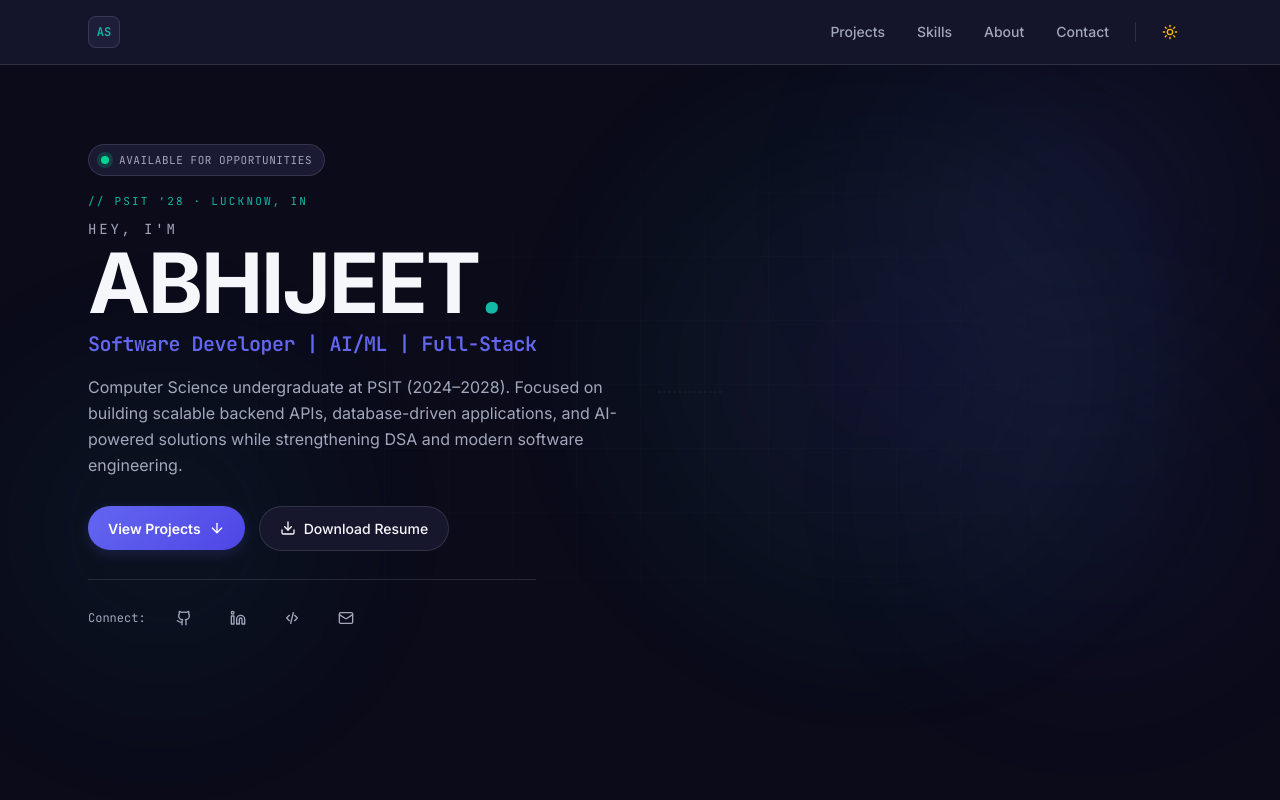
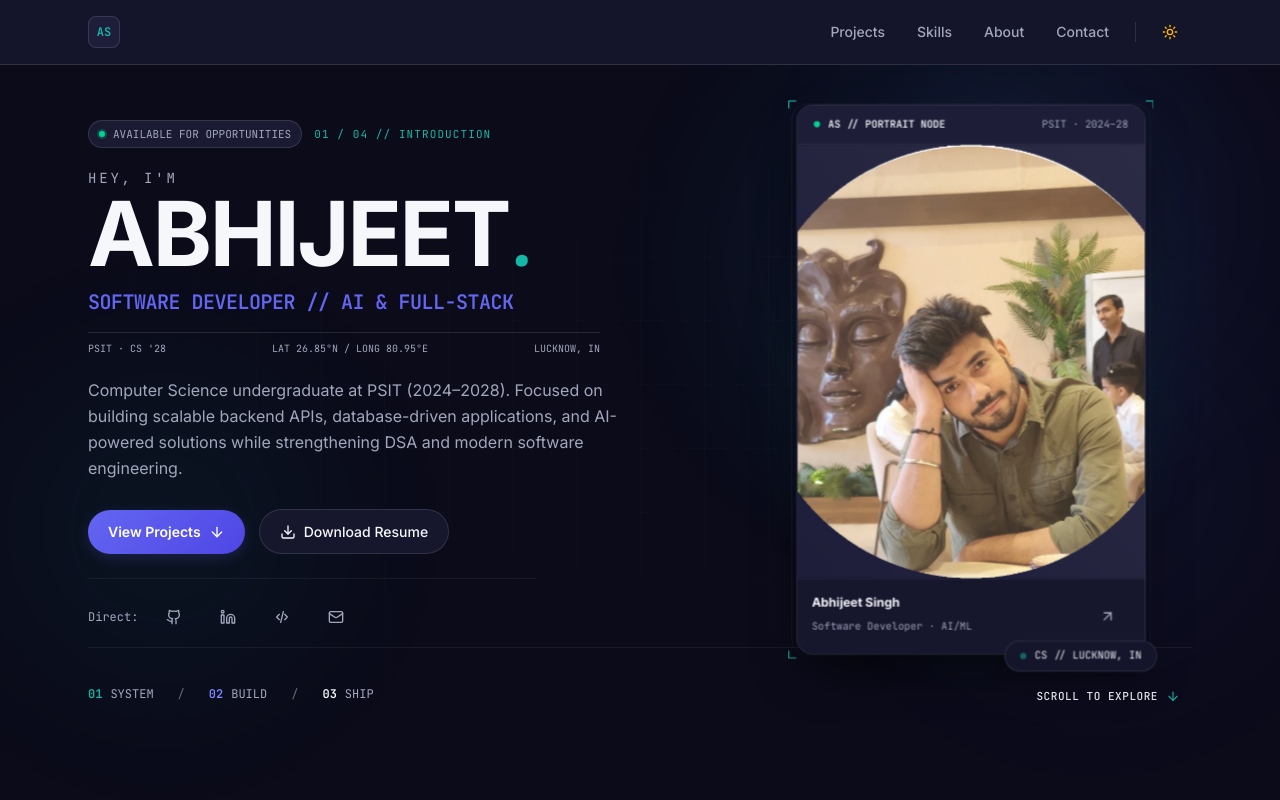
Before and after one commit to Abhijeet-Singh-01/Portfolio, a React (Vite) app: page / in a window 1280 px wide. Shown: the top 800 px of the page. Built offline with nearby package versions, Linux system fonts and the light colour scheme.

Commit message:
feat(hero): rebuild Hero structure into editorial typographic canvas with physical portrait card

```diff
--- a/src/components/Hero/Hero.tsx
+++ b/src/components/Hero/Hero.tsx
@@ -1,11 +1,11 @@
 import React, { useRef } from 'react';
-import { ArrowDown, Download, Mail } from 'lucide-react';
+import { ArrowDown, Download, Mail, ArrowUpRight } from 'lucide-react';
 import { siteLinks } from '../../data/socialLinks';
 import profilePhoto from '../../assets/images/profile.webp';
 import { GithubIcon, LinkedinIcon, LeetcodeIcon } from '../common/BrandIcons';
 
 export const Hero: React.FC = () => {
-  const coreRef = useRef<HTMLDivElement>(null);
+  const cardSceneRef = useRef<HTMLDivElement>(null);
 
   const scrollToProjects = () => {
     const projectsEl = document.getElementById('projects');
@@ -17,58 +17,58 @@ export const Hero: React.FC = () => {
   const handlePointerMove = (e: React.PointerEvent<HTMLDivElement>) => {
     if (e.pointerType === 'touch') return;
     if (typeof window !== 'undefined' && window.matchMedia('(prefers-reduced-motion: reduce)').matches) return;
-    if (!coreRef.current) return;
+    if (!cardSceneRef.current) return;
 
     const rect = e.currentTarget.getBoundingClientRect();
     const x = (e.clientX - rect.left) / rect.width - 0.5;
     const y = (e.clientY - rect.top) / rect.height - 0.5;
 
-    // Controlled, restrained physical tilt (max ~5 degrees)
-    const rx = (-y * 9).toFixed(2);
-    const ry = (x * 9).toFixed(2);
-    coreRef.current.style.setProperty('--hero-rx', `${rx}deg`);
-    coreRef.current.style.setProperty('--hero-ry', `${ry}deg`);
+    // Controlled, tactile 3D card tilt (max ~6 degrees)
+    const rx = (-y * 11).toFixed(2);
+    const ry = (x * 11).toFixed(2);
+    cardSceneRef.current.style.setProperty('--hero-rx', `${rx}deg`);
+    cardSceneRef.current.style.setProperty('--hero-ry', `${ry}deg`);
   };
 
   const handlePointerLeave = () => {
-    if (!coreRef.current) return;
-    coreRef.current.style.setProperty('--hero-rx', '0deg');
-    coreRef.current.style.setProperty('--hero-ry', '0deg');
+    if (!cardSceneRef.current) return;
+    cardSceneRef.current.style.setProperty('--hero-rx', '0deg');
+    cardSceneRef.current.style.setProperty('--hero-ry', '0deg');
   };
 
   return (
     <section
       id="home"
-      className="relative min-h-[calc(100svh-4rem)] flex items-center justify-center pt-20 sm:pt-24 lg:pt-28 pb-12 sm:pb-16 px-4 sm:px-6 max-w-6xl mx-auto overflow-hidden"
+      className="relative min-h-[calc(100svh-4rem)] flex flex-col justify-between pt-20 sm:pt-24 lg:pt-28 pb-8 sm:pb-12 px-4 sm:px-6 max-w-6xl mx-auto overflow-hidden"
     >
-      {/* Background Visual Bridge: Soft Ambient Radiance extending between typography & 3D core */}
+      {/* Layer 1: Ambient Background Illumination (CSS radial gradients, 0 JS) */}
       <div
-        className="pointer-events-none absolute right-0 top-1/2 -translate-y-1/2 w-[340px] sm:w-[500px] lg:w-[680px] h-[340px] sm:h-[500px] lg:h-[680px] bg-[radial-gradient(circle,rgba(99,102,241,0.13)_0%,rgba(20,184,166,0.06)_45%,transparent_70%)] blur-3xl opacity-80"
+        className="pointer-events-none absolute -top-12 -right-12 w-[300px] sm:w-[480px] lg:w-[620px] h-[300px] sm:h-[480px] lg:h-[620px] bg-[radial-gradient(circle,rgba(99,102,241,0.12)_0%,rgba(20,184,166,0.05)_50%,transparent_70%)] blur-3xl opacity-75"
         aria-hidden="true"
       />
 
-      <div className="w-full grid grid-cols-1 lg:grid-cols-12 gap-8 lg:gap-6 items-center relative z-10">
-        {/* Left Column: Typography, Role, Proposition & Actions (7 cols) */}
-        <div className="lg:col-span-7 flex flex-col items-start text-left">
-          {/* Item 1: Subtle Premium Status Badge */}
-          <div className="hero-in-1 inline-flex items-center gap-2.5 px-3 py-1.5 rounded-full border border-[var(--border)] bg-[var(--surface-2)]/80 backdrop-blur-sm text-[11px] font-mono tracking-wider uppercase text-[var(--text-2)] mb-4">
-            <span className="w-2 h-2 rounded-full bg-emerald-400 ring-4 ring-emerald-400/20" aria-hidden="true" />
-            <span>Available for opportunities</span>
+      {/* Main Editorial Canvas */}
+      <div className="w-full grid grid-cols-1 lg:grid-cols-12 gap-8 lg:gap-8 items-center my-auto">
+        {/* Left / Center-Dominant Typographic Hierarchy (7 cols desktop) */}
+        <div className="lg:col-span-7 flex flex-col items-start text-left z-10 order-1">
+          {/* System Micro-Header */}
+          <div className="hero-in-1 flex flex-wrap items-center gap-3 mb-4 sm:mb-5">
+            <div className="inline-flex items-center gap-2 px-2.5 py-1 rounded-full border border-[var(--border)] bg-[var(--surface-2)]/80 backdrop-blur-sm text-[11px] font-mono text-[var(--text-2)]">
+              <span className="w-1.5 h-1.5 rounded-full bg-emerald-400 ring-2 ring-emerald-400/25" aria-hidden="true" />
+              <span>AVAILABLE FOR OPPORTUNITIES</span>
             </div>
 
-          {/* Item 2: Editorial Micro-Label */}
-          <div className="hero-in-2 flex items-center gap-2 mb-2">
-            <span className="text-[11px] font-mono tracking-[0.2em] text-[var(--accent-secondary)] uppercase">
-              // PSIT '28 · LUCKNOW, IN
+            <span className="text-[11px] font-mono tracking-widest text-[var(--accent-secondary)] uppercase">
+              01 / 04 // INTRODUCTION
             </span>
           </div>
 
-          {/* Item 3: Commanding Display Heading with Selective Accent */}
-          <div className="hero-in-3 mb-2">
+          {/* Editorial Display Heading (Rendered immediately for near-instant LCP) */}
+          <div className="mb-3">
             <span className="text-xs sm:text-sm font-mono tracking-[0.2em] uppercase text-[var(--text-2)] mb-1 block">
               HEY, I'M
             </span>
-            <h1 className="text-5xl sm:text-6xl md:text-7xl lg:text-[clamp(3.25rem,6.5vw,5.5rem)] font-black tracking-tight uppercase leading-[0.95] text-[var(--text)] select-none">
+            <h1 className="text-5xl sm:text-6xl md:text-7xl lg:text-[clamp(3.5rem,7vw,5.75rem)] font-black tracking-tight uppercase leading-[0.94] text-[var(--text)] select-none">
               ABHIJEET
               <span className="text-[var(--accent-secondary)] font-serif italic text-4xl sm:text-5xl md:text-6xl lg:text-7xl ml-1">
                 .
@@ -76,56 +76,27 @@ export const Hero: React.FC = () => {
             </h1>
           </div>
 
-          {/* Item 4: Role Line (Visually Stronger than paragraph, smaller than name) */}
-          <p className="hero-in-4 text-base sm:text-lg lg:text-xl font-bold font-mono tracking-tight text-[var(--accent-primary)] mb-4">
-            Software Developer | AI/ML | Full-Stack
+          {/* Technical Role Line */}
+          <p className="hero-in-3 text-base sm:text-lg lg:text-xl font-bold font-mono tracking-tight text-[var(--accent-primary)] mb-4">
+            SOFTWARE DEVELOPER // AI &amp; FULL-STACK
           </p>
 
-          {/* Mobile-Only 3D Centerpiece Placement (Embedded seamlessly before description) */}
-          <div
-            className="w-full flex lg:hidden justify-center my-6 py-2"
-            aria-hidden="true"
-          >
-            <div className="relative w-56 h-56 sm:w-64 sm:h-64 flex items-center justify-center select-none pointer-events-none">
-              {/* Ambient Glow */}
-              <div className="absolute -inset-4 rounded-full bg-[radial-gradient(circle,rgba(99,102,241,0.22)_0%,rgba(20,184,166,0.1)_50%,transparent_70%)] blur-lg" />
-
-              {/* Orbital Ring SVG */}
-              <svg className="absolute -inset-3 w-[calc(100%+24px)] h-[calc(100%+24px)] opacity-35" viewBox="0 0 200 200">
-                <circle cx="100" cy="100" r="92" stroke="var(--border)" strokeWidth="1" strokeDasharray="4 8" fill="none" />
-                <circle cx="100" cy="100" r="82" stroke="var(--accent-secondary)" strokeWidth="1.2" strokeDasharray="2 12" fill="none" />
-                <path d="M 100 2 L 100 8 M 100 192 L 100 198 M 2 100 L 8 100 M 192 100 L 198 100" stroke="var(--accent-secondary)" strokeWidth="1.5" />
-              </svg>
-
-              {/* Photo */}
-              <div className="relative w-44 h-44 sm:w-52 sm:h-52 rounded-full overflow-hidden border-2 border-[var(--border)] shadow-2xl bg-[var(--surface-2)]">
-                <img
-                  src={profilePhoto}
-                  alt=""
-                  width={800}
-                  height={800}
-                  loading="eager"
-                  className="w-full h-full object-cover"
-                />
+          {/* Architectural Hairline Divider */}
+          <div className="hero-in-4 w-full max-w-lg flex items-center justify-between border-t border-[var(--border)] pt-2 mb-5 text-[10px] font-mono text-[var(--text-2)]" aria-hidden="true">
+            <span>PSIT · CS '28</span>
+            <span>LAT 26.85°N / LONG 80.95°E</span>
+            <span>LUCKNOW, IN</span>
           </div>
 
-              {/* Metadata Badge */}
-              <div className="absolute -bottom-1 -right-1 px-3 py-1 rounded-full bg-[var(--surface)]/95 border border-[var(--border)] shadow-lg flex items-center gap-1.5">
-                <span className="w-1.5 h-1.5 rounded-full bg-emerald-400" />
-                <span className="text-[10px] font-mono text-[var(--text)]">CS @ PSIT '28</span>
-              </div>
-            </div>
-          </div>
-
-          {/* Item 5: Short Value Proposition (Grounded & Truthful) */}
+          {/* Grounded & Truthful Summary */}
           <p className="hero-in-5 text-sm sm:text-base text-[var(--text-2)] max-w-xl leading-relaxed mb-7">
             Computer Science undergraduate at PSIT (2024–2028). Focused on building scalable backend
             APIs, database-driven applications, and AI-powered solutions while strengthening DSA and
             modern software engineering.
           </p>
 
-          {/* Item 6: Primary & Secondary Actions */}
-          <div className="hero-in-6 flex flex-wrap items-center gap-3.5 w-full sm:w-auto mb-7">
+          {/* Action CTAs */}
+          <div className="hero-in-6 flex flex-wrap items-center gap-3.5 w-full sm:w-auto mb-6">
             <button
               type="button"
               onClick={scrollToProjects}
@@ -145,9 +116,9 @@ export const Hero: React.FC = () => {
             </a>
           </div>
 
-          {/* Item 7: Compact Social Links Row */}
-          <div className="hero-in-7 flex items-center gap-2.5 pt-4 border-t border-[var(--border)] w-full max-w-md">
-            <span className="text-xs font-mono text-[var(--text-2)] mr-1.5">Connect:</span>
+          {/* Compact Social Links */}
+          <div className="hero-in-7 flex items-center gap-2.5 pt-4 border-t border-[var(--border-subtle)] w-full max-w-md">
+            <span className="text-xs font-mono text-[var(--text-2)] mr-1">Direct:</span>
 
             <a
               href={siteLinks.github.url}
@@ -189,76 +160,44 @@ export const Hero: React.FC = () => {
           </div>
         </div>
 
-        {/* Right Column: 3D Digital System Core Centerpiece (Desktop Only, 5 cols with visual overlap) */}
+        {/* Right Column: Single Unified Physical Portrait Card (Order 2, shared desktop & mobile) */}
         <div
-          className="hidden lg:flex lg:col-span-5 justify-center relative lg:-ml-6 xl:-ml-10"
+          className="lg:col-span-5 flex justify-center relative select-none order-2 my-4 lg:my-0"
           onPointerMove={handlePointerMove}
           onPointerLeave={handlePointerLeave}
         >
-          {/* Subtle Technical Bridging Axis */}
+          <div className="hero-in-core hero-3d-scene w-full max-w-[280px] sm:max-w-[320px] xl:max-w-[340px] min-h-[380px] sm:min-h-[420px]">
+            <div ref={cardSceneRef} className="hero-3d-wrap relative flex items-center justify-center">
+              {/* Back Layer: Ambient Illumination Plane (-35px) */}
               <div
-            className="absolute -left-12 top-1/2 -translate-y-1/2 w-16 h-px border-t border-dashed border-[var(--border)] opacity-60 pointer-events-none"
+                className="hero-plane-glow absolute -inset-6 rounded-3xl bg-[radial-gradient(ellipse_at_center,rgba(99,102,241,0.22)_0%,rgba(20,184,166,0.08)_50%,transparent_70%)] blur-xl pointer-events-none"
                 aria-hidden="true"
               />
 
-          <div className="hero-in-core hero-3d-scene cursor-default select-none">
+              {/* Back Layer: Thin Geometric Architectural Wireframe (-15px) */}
               <div
-              ref={coreRef}
-              className="hero-3d-wrap relative w-72 h-72 xl:w-80 xl:h-80 flex items-center justify-center"
-            >
-              {/* LAYER 1: Ambient Halo Glow (-40px) */}
-              <div
-                className="hero-layer-glow absolute -inset-10 rounded-full bg-[radial-gradient(circle_at_35%_35%,rgba(99,102,241,0.25)_0%,rgba(20,184,166,0.12)_45%,transparent_70%)] blur-xl pointer-events-none"
-                aria-hidden="true"
-              />
-
-              {/* LAYER 2: Large Orbital Outer Ring (-18px) */}
-              <svg
-                className="hero-layer-orbital absolute -inset-8 w-[calc(100%+64px)] h-[calc(100%+64px)] pointer-events-none opacity-40 animate-[spin_100s_linear_infinite]"
-                viewBox="0 0 240 240"
+                className="hero-plane-wire absolute -inset-3 rounded-2xl border border-[var(--border-subtle)] pointer-events-none"
                 aria-hidden="true"
               >
-                <circle cx="120" cy="120" r="114" stroke="var(--border)" strokeWidth="1" strokeDasharray="4 8" fill="none" />
-                <circle cx="120" cy="120" r="104" stroke="var(--accent-secondary)" strokeWidth="1.2" strokeDasharray="1 14" fill="none" opacity="0.7" />
-                <path d="M 120 2 L 120 10 M 120 230 L 120 238 M 2 120 L 10 120 M 230 120 L 238 120" stroke="var(--accent-secondary)" strokeWidth="1.5" />
-                <circle cx="120" cy="6" r="2.5" fill="var(--accent-secondary)" />
-                <circle cx="120" cy="234" r="2.5" fill="var(--accent-primary)" />
-              </svg>
-
-              {/* LAYER 3: Technical Telemetry Ring (+12px) */}
-              <svg
-                className="hero-layer-telemetry absolute -inset-4 w-[calc(100%+32px)] h-[calc(100%+32px)] pointer-events-none opacity-30"
-                viewBox="0 0 200 200"
-                aria-hidden="true"
-              >
-                <circle cx="100" cy="100" r="95" stroke="var(--accent-primary)" strokeWidth="0.8" strokeDasharray="8 16" fill="none" />
-                <text x="100" y="16" fill="var(--text-2)" fontSize="5" fontFamily="monospace" textAnchor="middle" letterSpacing="1">
-                  SYS.01 // LAT 26.85°N
-                </text>
-                <text x="100" y="190" fill="var(--text-2)" fontSize="5" fontFamily="monospace" textAnchor="middle" letterSpacing="1">
-                  LONG 80.95°E // CORE
-                </text>
-              </svg>
-
-              {/* LAYER 4: Precision Crosshairs & Alignment Nodes (+26px) */}
-              <div className="hero-layer-crosshairs absolute -inset-2 pointer-events-none" aria-hidden="true">
-                <span className="absolute top-0 left-1/2 -translate-x-1/2 -translate-y-1/2 w-1.5 h-1.5 rounded-full bg-[var(--accent-secondary)] ring-2 ring-[var(--surface)]" />
-                <span className="absolute bottom-0 left-1/2 -translate-x-1/2 translate-y-1/2 w-1.5 h-1.5 rounded-full bg-[var(--accent-primary)] ring-2 ring-[var(--surface)]" />
-                <span className="absolute left-0 top-1/2 -translate-x-1/2 -translate-y-1/2 w-1.5 h-1.5 rounded-full bg-[var(--border)]" />
-                <span className="absolute right-0 top-1/2 translate-x-1/2 -translate-y-1/2 w-1.5 h-1.5 rounded-full bg-[var(--border)]" />
+                <span className="absolute -top-1 -left-1 w-2 h-2 border-t border-l border-[var(--accent-secondary)]" />
+                <span className="absolute -top-1 -right-1 w-2 h-2 border-t border-r border-[var(--accent-secondary)]" />
+                <span className="absolute -bottom-1 -left-1 w-2 h-2 border-b border-l border-[var(--accent-secondary)]" />
+                <span className="absolute -bottom-1 -right-1 w-2 h-2 border-b border-r border-[var(--accent-secondary)]" />
               </div>
 
-              {/* LAYER 5: Dimensional Glass Lens Bezel (+40px) */}
-              <div
-                className="hero-layer-lens absolute inset-0 rounded-full border-2 border-[var(--border)] bg-[radial-gradient(circle_at_30%_30%,rgba(99,102,241,0.18)_0%,rgba(14,13,34,0.92)_55%,rgba(11,11,26,0.98)_100%)] shadow-[0_12px_44px_rgba(0,0,0,0.55)] pointer-events-none overflow-hidden"
-                aria-hidden="true"
-              >
-                {/* Subtle Glass Highlight Sheen */}
-                <div className="absolute inset-0 bg-gradient-to-tr from-transparent via-white/5 to-white/10 opacity-70" />
+              {/* Middle Layer: The Physical Portrait Card (+32px) */}
+              <div className="hero-portrait-card relative w-full rounded-2xl bg-[var(--surface)] border border-[var(--border)] shadow-[0_24px_50px_-12px_rgba(0,0,0,0.65)] overflow-hidden">
+                {/* Physical Card Header */}
+                <div className="px-4 py-2.5 bg-[var(--surface-2)]/90 border-b border-[var(--border-subtle)] flex items-center justify-between text-[10px] font-mono text-[var(--text-2)]">
+                  <div className="flex items-center gap-2">
+                    <span className="w-1.5 h-1.5 rounded-full bg-emerald-400" />
+                    <span className="font-semibold text-[var(--text)]">AS // PORTRAIT NODE</span>
+                  </div>
+                  <span>PSIT · 2024–28</span>
                 </div>
 
-              {/* LAYER 6: Real Untouched Authentic Portrait Photo (+52px) */}
-              <div className="hero-layer-photo relative w-56 h-56 xl:w-64 xl:h-64 rounded-full overflow-hidden border border-[var(--border)] shadow-2xl bg-[var(--surface-2)]">
+                {/* Real Untouched Photo with Subtle Framing */}
+                <div className="relative aspect-[4/5] bg-[var(--surface-2)] overflow-hidden">
                   <img
                     src={profilePhoto}
                     alt="Portrait of Abhijeet Singh"
@@ -268,20 +207,80 @@ export const Hero: React.FC = () => {
                     fetchPriority="high"
                     className="w-full h-full object-cover select-none"
                   />
+                  {/* Subtle Inner Glass Highlight */}
+                  <div
+                    className="absolute inset-0 bg-gradient-to-tr from-transparent via-white/5 to-white/10 pointer-events-none opacity-60"
+                    aria-hidden="true"
+                  />
                 </div>
 
-              {/* LAYER 7: Floating System Metadata Pill (+66px) */}
+                {/* Physical Card Footer */}
+                <div className="p-3.5 bg-[var(--surface)] border-t border-[var(--border-subtle)] flex items-center justify-between">
+                  <div>
+                    <span className="text-xs font-bold text-[var(--text)] block leading-tight">
+                      Abhijeet Singh
+                    </span>
+                    <span className="text-[10px] font-mono text-[var(--text-2)]">
+                      Software Developer · AI/ML
+                    </span>
+                  </div>
+
+                  <a
+                    href={siteLinks.linkedin.url}
+                    target="_blank"
+                    rel="noopener noreferrer"
+                    className="min-h-[44px] min-w-[44px] flex items-center justify-center p-2 rounded-md hover:bg-[var(--surface-2)] text-[var(--text-2)] hover:text-[var(--accent-secondary)] transition-colors focus:outline-none focus-visible:ring-2 focus-visible:ring-[var(--focus-ring)]"
+                    aria-label="Abhijeet Singh LinkedIn profile"
+                  >
+                    <ArrowUpRight className="w-4 h-4" />
+                  </a>
+                </div>
+              </div>
+
+              {/* Front Layer: Floating System Metadata Badge (+52px) */}
               <div
-                className="hero-layer-badge absolute -bottom-3 -right-2 px-3.5 py-1.5 rounded-full bg-[var(--surface)]/95 backdrop-blur-md border border-[var(--border)] shadow-xl flex items-center gap-2 pointer-events-none"
+                className="hero-portrait-badge absolute -bottom-3 -right-2 px-3.5 py-1.5 rounded-full bg-[var(--surface)]/95 backdrop-blur-md border border-[var(--border)] shadow-xl flex items-center gap-2 pointer-events-none text-[10px] font-mono text-[var(--text)]"
                 aria-hidden="true"
               >
-                <span className="w-2 h-2 rounded-full bg-emerald-400 animate-pulse" />
-                <span className="text-[11px] font-mono font-medium text-[var(--text)]">CS @ PSIT '28</span>
+                <span className="w-1.5 h-1.5 rounded-full bg-[var(--accent-secondary)] animate-pulse" />
+                <span>CS // LUCKNOW, IN</span>
               </div>
             </div>
           </div>
         </div>
       </div>
+
+      {/* Hero Editorial Footer: System Triad & Minimal Scroll Indicator */}
+      <div className="w-full pt-6 mt-auto border-t border-[var(--border-subtle)] flex flex-col sm:flex-row items-center justify-between gap-4 text-xs font-mono text-[var(--text-2)]">
+        {/* System Triad */}
+        <div className="flex items-center gap-6" aria-hidden="true">
+          <div className="flex items-center gap-2">
+            <span className="text-[var(--accent-secondary)] font-bold">01</span>
+            <span>SYSTEM</span>
+          </div>
+          <span className="text-[var(--text-2)]/60">/</span>
+          <div className="flex items-center gap-2">
+            <span className="text-indigo-400 font-bold">02</span>
+            <span>BUILD</span>
+          </div>
+          <span className="text-[var(--text-2)]/60">/</span>
+          <div className="flex items-center gap-2">
+            <span className="text-[var(--text)] font-bold">03</span>
+            <span>SHIP</span>
+          </div>
+        </div>
+
+        {/* Minimal Scroll Indicator */}
+        <button
+          type="button"
+          aria-label="Scroll to explore projects"
+          className="scroll-indicator-pulse min-h-[44px] inline-flex items-center gap-2 text-[11px] uppercase tracking-wider text-[var(--text)] hover:text-[var(--accent-secondary)] transition-colors cursor-pointer select-none focus:outline-none focus-visible:ring-2 focus-visible:ring-[var(--focus-ring)] rounded-md px-3 py-2"
+          onClick={scrollToProjects}
+        >
+          <span className="font-mono font-medium">SCROLL TO EXPLORE</span>
+          <ArrowDown className="w-3.5 h-3.5 text-[var(--accent-secondary)]" aria-hidden="true" />
+        </button>
+      </div>
     </section>
   );
 };
--- a/src/index.css
+++ b/src/index.css
@@ -130,36 +130,43 @@
   opacity: 0.28;
 }
 
-/* Hero 3D Digital Core System (7 Layered Spatial Depth) */
+/* Hero 3D Physical Portrait Card System */
 .hero-3d-scene {
-  perspective: 1100px;
+  perspective: 1200px;
 }
 .hero-3d-wrap {
   transform-style: preserve-3d;
   transform: rotateX(var(--hero-rx, 0deg)) rotateY(var(--hero-ry, 0deg));
-  transition: transform 400ms cubic-bezier(0.16, 1, 0.3, 1);
+  transition: transform 380ms cubic-bezier(0.16, 1, 0.3, 1);
   will-change: transform;
 }
-.hero-layer-glow {
-  transform: translateZ(-40px) scale(1.14);
+.hero-plane-glow {
+  transform: translateZ(-35px) scale(1.1);
 }
-.hero-layer-orbital {
-  transform: translateZ(-18px) scale(1.06);
+.hero-plane-wire {
+  transform: translateZ(-15px);
 }
-.hero-layer-telemetry {
-  transform: translateZ(12px);
+.hero-portrait-card {
+  transform: translateZ(32px);
+  transition: box-shadow 300ms ease;
 }
-.hero-layer-crosshairs {
-  transform: translateZ(26px);
-}
-.hero-layer-lens {
-  transform: translateZ(40px);
-}
-.hero-layer-photo {
+.hero-portrait-badge {
   transform: translateZ(52px);
 }
-.hero-layer-badge {
-  transform: translateZ(66px);
+
+/* Subtle Scroll Indicator Pulse */
+@keyframes scrollPulse {
+  0%, 100% {
+    transform: translateY(0);
+    opacity: 0.8;
+  }
+  50% {
+    transform: translateY(4px);
+    opacity: 1;
+  }
+}
+.scroll-indicator-pulse {
+  animation: scrollPulse 2.6s cubic-bezier(0.4, 0, 0.2, 1) infinite;
 }
 
 /* Hero Staggered Editorial Entrance */
@@ -174,6 +181,15 @@
   }
 }
 
+@keyframes heroFade {
+  0% {
+    opacity: 0;
+  }
+  100% {
+    opacity: 1;
+  }
+}
+
 .hero-in-1 { animation: heroEntrance 500ms cubic-bezier(0.16, 1, 0.3, 1) 40ms both; }
 .hero-in-2 { animation: heroEntrance 500ms cubic-bezier(0.16, 1, 0.3, 1) 100ms both; }
 .hero-in-3 { animation: heroEntrance 500ms cubic-bezier(0.16, 1, 0.3, 1) 180ms both; }
@@ -181,7 +197,7 @@
 .hero-in-5 { animation: heroEntrance 500ms cubic-bezier(0.16, 1, 0.3, 1) 320ms both; }
 .hero-in-6 { animation: heroEntrance 500ms cubic-bezier(0.16, 1, 0.3, 1) 400ms both; }
 .hero-in-7 { animation: heroEntrance 500ms cubic-bezier(0.16, 1, 0.3, 1) 480ms both; }
-.hero-in-core { animation: heroEntrance 600ms cubic-bezier(0.16, 1, 0.3, 1) 200ms both; }
+.hero-in-core { animation: heroFade 500ms ease-out 100ms both; }
 
 /* Cinematic Project Stage & Choreography */
 .project-chapter-stage {
@@ -388,13 +404,10 @@
     transform: none !important;
     transition: none !important;
   }
-  .hero-layer-glow,
-  .hero-layer-orbital,
-  .hero-layer-telemetry,
-  .hero-layer-crosshairs,
-  .hero-layer-lens,
-  .hero-layer-photo,
-  .hero-layer-badge {
+  .hero-plane-glow,
+  .hero-plane-wire,
+  .hero-portrait-card,
+  .hero-portrait-badge {
     transform: none !important;
   }
 }
@@ -420,7 +433,8 @@
   .hero-in-5,
   .hero-in-6,
   .hero-in-7,
-  .hero-in-core {
+  .hero-in-core,
+  .scroll-indicator-pulse {
     animation: none !important;
     opacity: 1 !important;
     transform: none !important;
```
Lines whose indentation alone changed are shown as unchanged.
